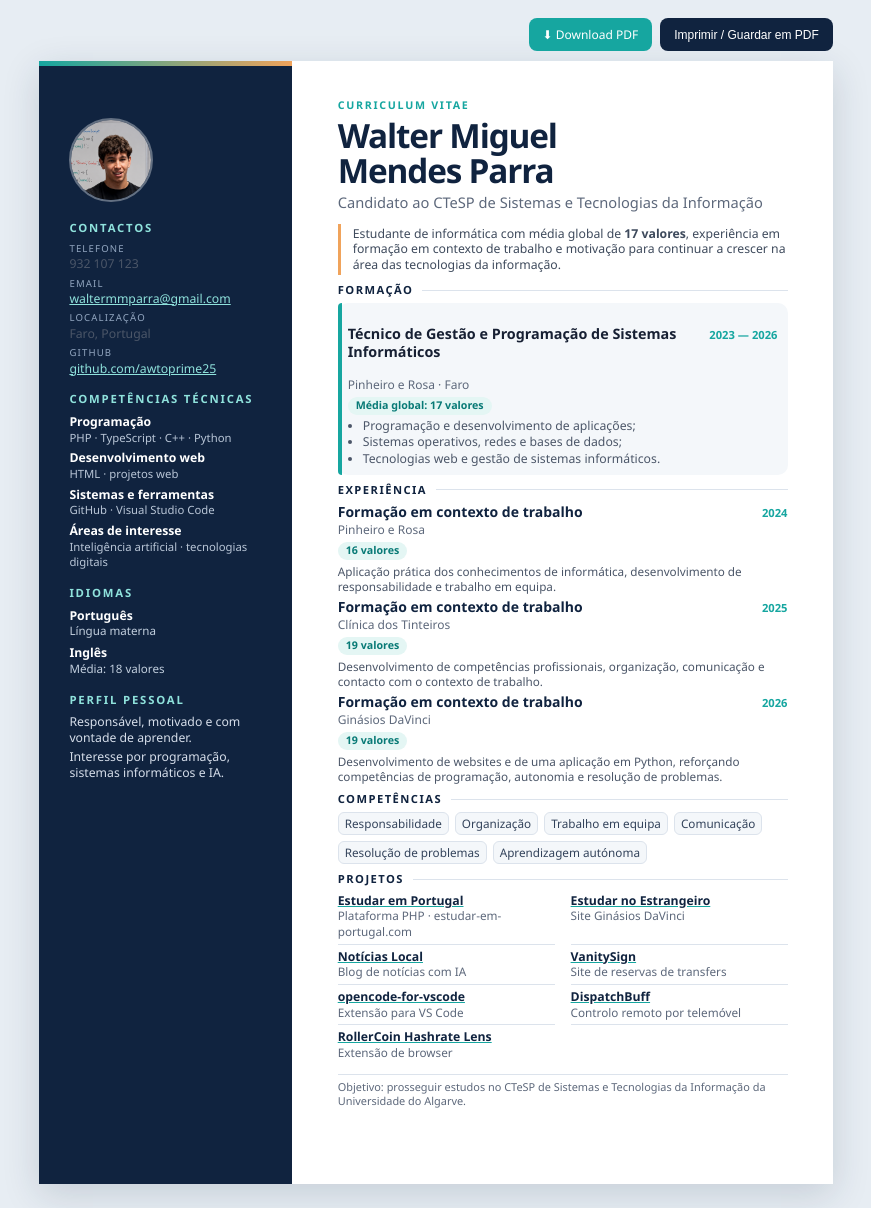
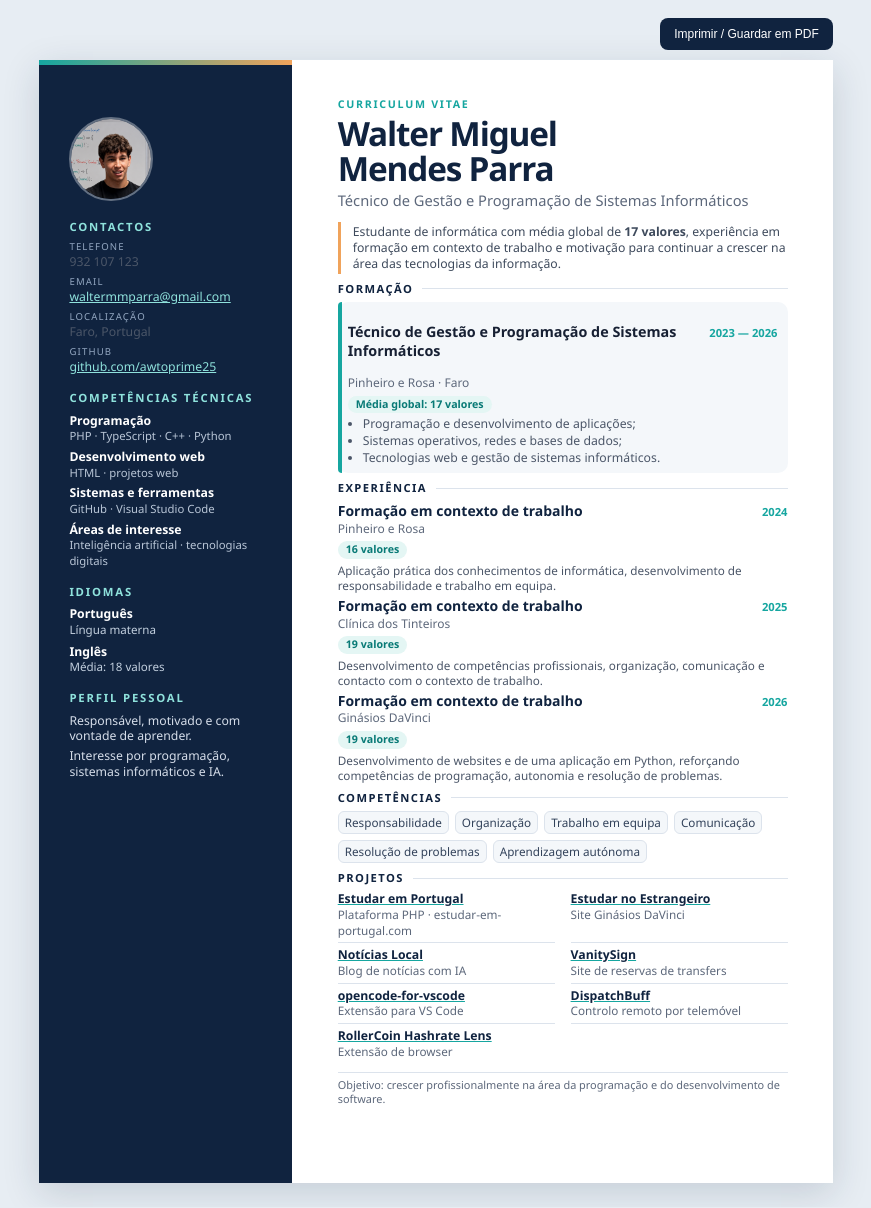
Before and after one commit to awtoprime25/awtoprime25, a plain HTML site: page index.html in a window 1280 px wide. Shown: the whole page, without its empty margins (204-1075 px from the left). Drawn offline with Linux system fonts and the light colour scheme.

Commit message:
Make headline and objective generic, not tied to one specific application

```diff
--- a/index.html
+++ b/index.html
@@ -35,7 +35,7 @@
       justify-content: flex-end;
       gap: 8px;
     }
-    .toolbar button, .toolbar a {
+    .toolbar button {
       border: 0;
       border-radius: 8px;
       background: var(--navy);
@@ -43,12 +43,8 @@
       padding: 9px 14px;
       font-size: 12px;
       cursor: pointer;
-      text-decoration: none;
-      display: inline-block;
     }
-    .toolbar button:hover, .toolbar a:hover { background: #1c3d68; }
-    .toolbar a.secondary { background: var(--teal); }
-    .toolbar a.secondary:hover { background: #0f8983; }
+    .toolbar button:hover { background: #1c3d68; }
 
     .page {
       width: 210mm;
@@ -245,7 +241,6 @@
 </head>
 <body>
   <div class="toolbar" aria-label="Ações">
-    <a class="secondary" href="CV_Walter_Miguel_Mendes_Parra.pdf" download>⬇ Download PDF</a>
     <button onclick="window.print()">Imprimir / Guardar em PDF</button>
   </div>
 
@@ -279,7 +274,7 @@
     <section class="main">
       <p class="eyebrow">Curriculum Vitae</p>
       <h1>Walter Miguel<br>Mendes Parra</h1>
-      <p class="role">Candidato ao CTeSP de Sistemas e Tecnologias da Informação</p>
+      <p class="role">Técnico de Gestão e Programação de Sistemas Informáticos</p>
 
       <p class="intro">Estudante de informática com média global de <strong>17 valores</strong>, experiência em formação em contexto de trabalho e motivação para continuar a crescer na área das tecnologias da informação.</p>
 
@@ -347,7 +342,7 @@
         </div>
       </section>
 
-      <p class="footer-note">Objetivo: prosseguir estudos no CTeSP de Sistemas e Tecnologias da Informação da Universidade do Algarve.</p>
+      <p class="footer-note">Objetivo: crescer profissionalmente na área da programação e do desenvolvimento de software.</p>
     </section>
   </main>
 </body>
```
Also changed, not shown: 1 other file.
